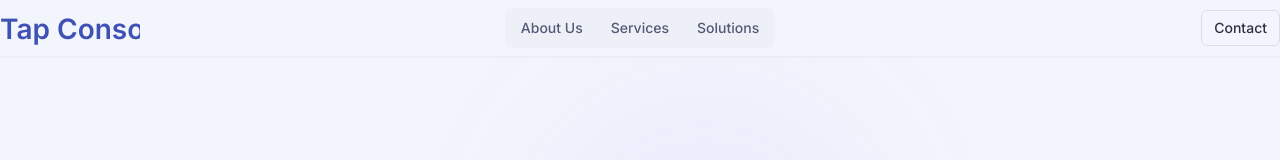
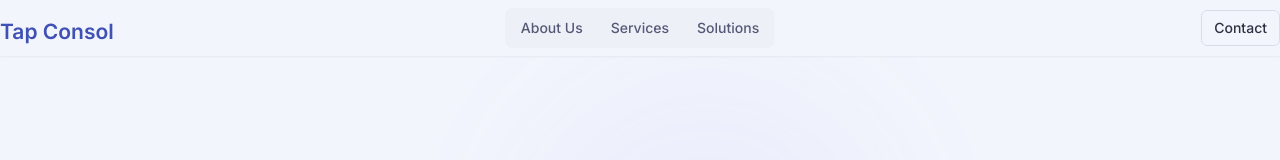
Before and after one commit to tagconsol/Tapconsol-Website, a Next.js app: page / in a window 1280 px wide. Shown: the top 160 px of the page. Built offline with nearby package versions, Linux system fonts and the light colour scheme.

Commit message:
fixed some bugs

```diff
--- a/src/components/logo.tsx
+++ b/src/components/logo.tsx
@@ -13,7 +13,7 @@ export function Logo(props: SVGProps<SVGSVGElement>) {
         x="0"
         y="40"
         fontFamily="'Inter', sans-serif"
-        fontSize="40"
+        fontSize="30"
         fontWeight="600"
         fill="currentColor"
         className="text-primary"
```
